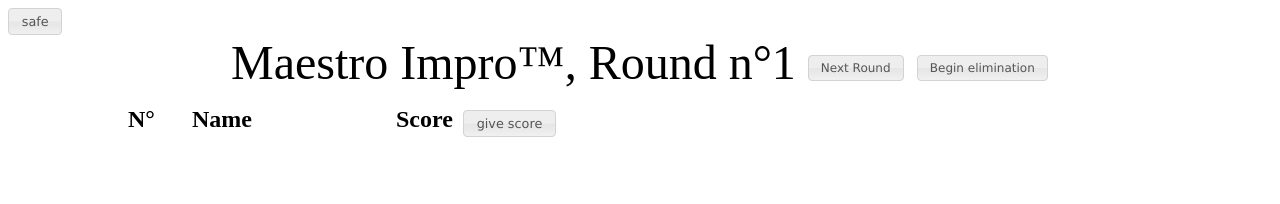
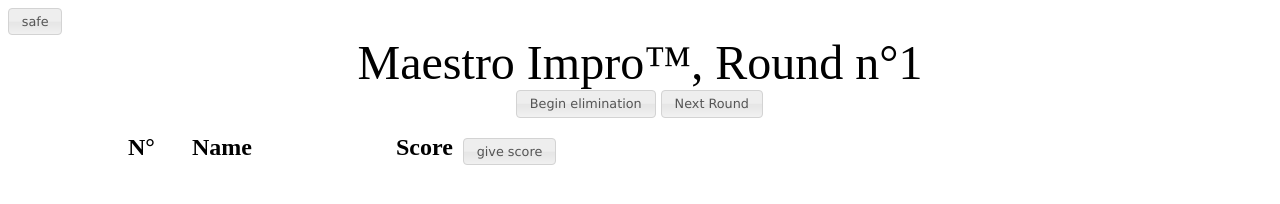
Before and after one commit to aia-improvisation/scorekeeper, a plain HTML site: page index.html in a window 1280 px wide. Drawn offline with Linux system fonts and the light colour scheme.

Commit message:
quick fix for sorting

```diff
--- a/index.html
+++ b/index.html
@@ -23,9 +23,12 @@
 <div id="lock"></div>
 
 <div id="title">
-  Maestro Impro™, Round n°<span class="roundNumber">1</span>
-  <div class="nextRound">Next Round</div>
+  Maestro Impro™, Round n°<span id="roundNumber">1</span>
+</div>
+
+<div id="headFun">
   <div id="eliminatePlayers">Begin elimination</div>
+  <div id="nextRound">Next Round</div>
 </div>
 
 <div id="timer">
--- a/maestroAPI.js
+++ b/maestroAPI.js
@@ -122,7 +122,9 @@ class Player {
 
   set scoreList(score) {this._score = score; this.refresh();}
   get scoreList() {return this._score;}
-  score() {return this.scoreList.reduce(((m, n) => m + n),0);}
+  score() {
+    if (this.eliminated) return 0;
+    return this.scoreList.reduce(((m, n) => m + n),0);}
   scorePush(k) {this.scoreList = this._score.concat([k])}
   nextRound() {return this.scoreList.length + 1}
 
@@ -223,10 +225,10 @@ Player.data = Player.default_data();
 
 Player.HUDRefresh = () => {
   // Updating round
-  $('.roundNumber').html(Player.data.round);
-  $('.nextRound').toggle(Player.nextRound() != Player.data.round);
+  $('#roundNumber').html(Player.data.round);
+  $('#nextRound').toggle(Player.nextRound() != Player.data.round);
   // Updating global player statuses
-  $("#playerList").toggleClass("waiting", !Player.data.selected);
+  $("#playerList").toggleClass("waiting", Player.selected().length == 0);
   return Player;
 }
 
@@ -243,27 +245,30 @@ Player.selected = function () {
 
 // refresh rebuilds the whole player list, sorting them according to
 // an order
-Player.refresh = function (orderList) {
+Player.refresh = function (order) {
   //  updating players
-  var orders = {};
-  if (orderList) {
-    if (orderList instanceof Array) $.each(orderList, (i, order) => orders[order] = true);
-    else orders = orderList;
-  };
-  var lastOrders = Player.lastOrders ? Player.lastOrders : {};
-  var orderList = [];
-  for (var order in orders) {
-    if ((lastOrders[order] && orders[order] == "change"
-	&& lastOrders[order] != "rev")
-  	|| (orders[order] == "rev")) {
-      if (lastOrders[order] == "change") {orders[order] = "rev"};
-      orderList.push(revOrder(playerOrder[order]));
-    } else {
-      orderList.push(playerOrder[order]) ;
-    }
-  };
-  Player.lastOrders = orders;
-  Player.data.list.sort(lexOrder.call(this, orderList));
+  // var orders = {};
+  // if (orderList) {
+  //   if (orderList instanceof Array) $.each(orderList, (i, order) => orders[order] = true);
+  //   else orders = orderList;
+  // };
+  // var lastOrders = Player.lastOrders ? Player.lastOrders : {};
+  // var orderList = [];
+  // for (var order in orders) {
+  //   if ((lastOrders[order] && orders[order] == "change"
+  // 	&& lastOrders[order] != "rev")
+  // 	|| (orders[order] == "rev")) {
+  //     if (lastOrders[order] == "change") {orders[order] = "rev"};
+  //     orderList.push(revOrder(playerOrder[order]));
+  //   } else {
+  //     orderList.push(playerOrder[order]) ;
+  //   }
+  // };
+  // Player.lastOrders = orders;
+  if (order != undefined) { Player.data.list.sort(order) };
+  // if (orderList instanceof Array){
+  //   Player.data.list.sort(lexOrder($.map(orderList, (i, x) => playerOrder[x])));
+  // }
   $.each(Player.data.list, (i, p) => {
     p.__proto__ = Player.prototype;
     p.init().refresh();
@@ -274,20 +279,20 @@ Player.refresh = function (orderList) {
 
 // different available sorting orders
 var playerOrder = {
-  num : (y, x) => x.num < y.num,
-  name : (y, x) => x.name < y.name,
-  eliminated : (y, x) => x.eliminated < y.eliminated,
-  selected : (x, y) => x.selected < y.selected,
-  score : (x, y) => x.score() < y.score()
+  num : (y, x) => y.num - x.num,
+  name : (y, x) => (x.name < y.name) ? 1 : -1,
+  eliminated : (y, x) => (x.eliminated < y.eliminated) ? 1 : -1,
+  selected : (x, y) => (x.selected < y.selected) ? 1 : -1,
+  score : (y, x) => x.score() - y.score()
 }
 
 //composing them
 function lexOrder (l) {
-  return (y, x) => {
+  return function (x, y) {
     for (var i in l) {
-      if      (l[i](y,x)) return true;
-      else if (l[i](x,y)) return false};
-    return false}
+      if (l[i](x,y) != 0) return l[i](x,y);
+    };
+    return 0}
 };
 
 var revOrder = (o) => ((x, y) => o(y, x));
--- a/minimalInterface.js
+++ b/minimalInterface.js
@@ -7,14 +7,14 @@ $(() => {
 
   Player.restore();
 
-  $(".playerNum.header").click(() => Player.refresh({num : "change"}));
-  $(".playerName.header").click(() => Player.refresh({name : "change"}));
+  $(".playerNum.header").click(() => Player.refresh(playerOrder.num));
+  $(".playerName.header").click(() => Player.refresh(playerOrder.name));
   $(".playerScore.header").click(() => Player
-    .refresh({eliminated: true, score: "change"}));
+    .refresh(playerOrder.score));
 
-  $(".nextRound").button().click(() => Player.round = Player.nextRound());
+  $("#nextRound").button().click(() => Player.round = Player.nextRound());
 
-  $(".roundNumber").editable("unsafe", function (){
+  $("#roundNumber").editable("unsafe", function (){
     this.input("text",
 	       function(val){
 		 if (Number(val) != NaN) {Player.round = Number(val)};
--- a/style.css
+++ b/style.css
@@ -12,15 +12,19 @@ text-align:center;
 font-size: 80%;
 }
 
-#title .nextRound{
-font-size: 25%;
+#headFun {
+text-align: center;
+}
+
+#nextRound{
+font-size: 80%;
 height: 2em;
 display: inline-block;
 /* cursor: pointer; */
 }
 
-#title #eliminatePlayers{
-font-size: 25%;
+#eliminatePlayers{
+font-size: 80%;
 height: 2em;
 display: inline-block;
 /* cursor: pointer; */
@@ -163,8 +167,7 @@ div.point.even{
 background-color:#000;
 }
 
-/* player statuses display */
-.waiting > .playerLine:not(.selected) {
+#playerList.waiting .playerLine:not(.selected) {
 color:#000;
 }
 
```
